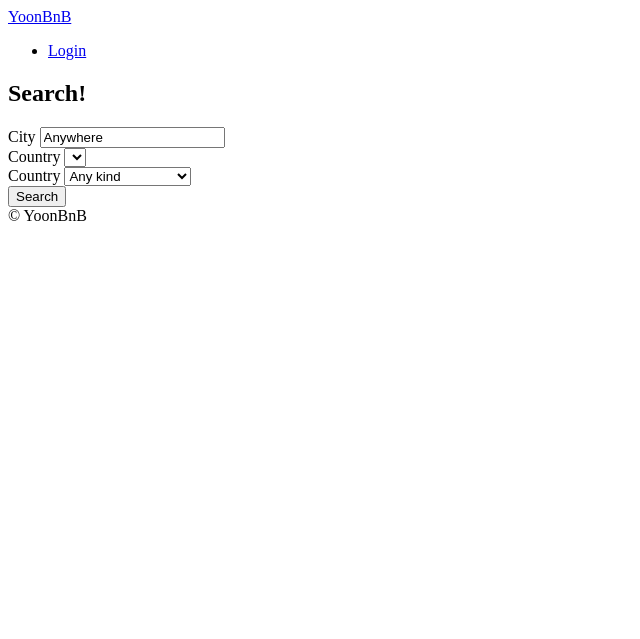
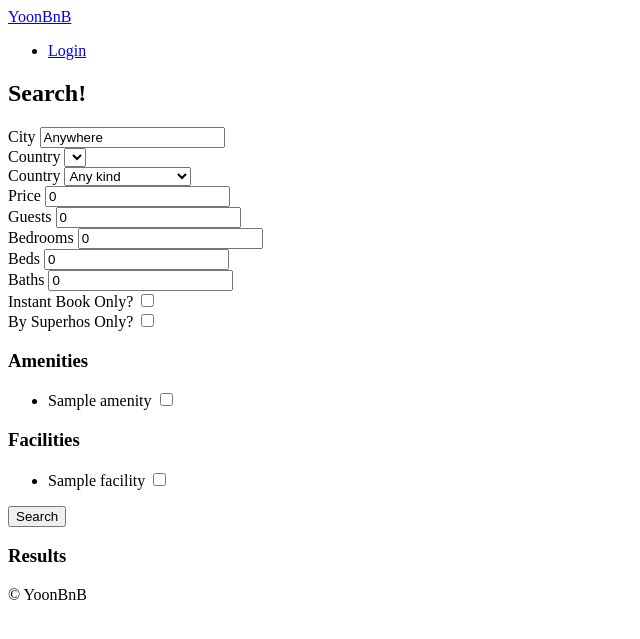
Before and after one commit to yjw8860/airbnb_clone, a Django app: page /rooms/search/ in a window 1280 px wide. Shown: the top 639 px of the page, without its empty margins (0-640 px from the left). Run offline with Django 3.2, Linux system fonts and the light colour scheme; tables that the repository leaves empty hold one stand-in row (values such as "Sample post"); lists and menus that the app fills with data are empty.

Commit message:
search 기능 수작업으로 만들기 끝....엿같음

```diff
--- a/rooms/views.py
+++ b/rooms/views.py
@@ -1,9 +1,10 @@
 from django.views.generic import ListView
 from django.http import Http404
-from rooms.models import Room, RoomType
+from rooms.models import Room, RoomType, Amenity, Facility
 from django.utils import timezone
 from django.shortcuts import render
 from django_countries import countries
+
 
 class HomeView(ListView):
 
@@ -34,16 +35,73 @@ def search(request):
     city = str.capitalize(city)
     country = request.GET.get('country', 'KR')
     room_type = int(request.GET.get('room_type', 0))
-    room_types = RoomType.objects.all()
+
+    price = int(request.GET.get('price', 0))
+    guests = int(request.GET.get('guests', 0))
+    bedrooms = int(request.GET.get('bedrooms', 0))
+    beds = int(request.GET.get('beds', 0))
+    baths = int(request.GET.get('baths', 0))
+    s_amenity = request.GET.getlist('amenities')
+    s_facility = request.GET.getlist('facilities')
+    instant = bool(request.GET.get("instant", False))
+    super_host = bool(request.GET.get("super_host", False))
+
     form = {
         's_room_type': room_type,
         's_country': country,
-        "city": city
+        "city": city,
+        'price':price,
+        'guests':guests,
+        'bedrooms':bedrooms,
+        'beds':beds,
+        'baths':baths,
+        's_amenity':s_amenity,
+        's_facility':s_facility,
+        "instant":instant,
+        "super_host":super_host,
     }
+
+    room_types = RoomType.objects.all()
+    amenities = Amenity.objects.all()
+    facilities = Facility.objects.all()
 
     choices = {
         "countries": countries,
         'room_types': room_types,
+        'amenities':amenities,
+        'facilities':facilities,
     }
 
-    return render(request, "rooms/search.html", {**form, **choices})
+    filter_args = {}
+
+    if city != "Anywhere":
+        filter_args["city__startswith"] = city
+
+    filter_args['country'] = country
+
+    if room_type != 0:
+        filter_args["room_type__pk"] = room_type
+
+    if price != 0:
+        filter_args['price__lte'] = price
+
+    if guests != 0:
+        filter_args['guests__gt'] = guests
+
+    if bedrooms != 0:
+        filter_args['bedrooms__gt'] = bedrooms
+
+    if beds != 0:
+        filter_args['beds__gt'] = beds
+
+    if baths != 0:
+        filter_args['baths__gt'] = baths
+
+    if instant is True:
+        filter_args["instant_book"] = True
+
+
+    rooms = Room.objects.filter(**filter_args)
+
+
+    return render(request, "rooms/search.html", {**form, **choices, "rooms":rooms})
--- a/templates/rooms/search.html
+++ b/templates/rooms/search.html
@@ -35,8 +35,86 @@
             {% endfor %}
             </select>
         </div>
+
+
+        <div>
+            <label for='price'>Price</label>
+            <input value="{{price}}"type='number' name='price' placeholder='Price'/>
+        </div>
+
+        <div>
+            <label for='guests'>Guests</label>
+            <input value="{{guests}}"type='number' name='guests' placeholder='Guests'/>
+        </div>
+
+        <div>
+            <label for='bedrooms'>Bedrooms</label>
+            <input value="{{bedrooms}}" type='number' name='bedrooms' placeholder='Bedrooms'/>
+        </div>
+
+        <div>
+            <label for='beds'>Beds</label>
+            <input value="{{beds}}"type='number' name='beds' placeholder='Beds'/>
+        </div>
+
+        <div>
+            <label for='baths'>Baths</label>
+            <input value="{{baths}}" type='number' name='baths' placeholder='Baths'/>
+        </div>
+
+        <div>
+            <label for='instant'>Instant Book Only?</label>
+            <input type='checkbox' name='instant' {% if instant %}
+            checked
+            {% endif %}/>
+        </div>
+
+        <div>
+            <label for='super_host'>By Superhos Only?</label>
+            <input type='checkbox' name='super_host' {% if super_host %}
+            checked
+            {% endif %}/>
+        </div>
+
+        <div>
+            <h3>Amenities</h3>
+            <ul>
+            {% for amenity in amenities %}
+                <li>
+                    <label for = a_{{amenity.pk}}>{{amenity.name}}</label>
+                    <input
+                    id = a_{{amenity.pk}}
+                    name = 'amenities'
+                    type='checkbox'
+                    value={{amenity.pk}}
+                    {% if amenity.pk|slugify in s_amenity %}
+                        checked
+                    {% endif %}/>
+                </li>
+            {% endfor %}
+            </ul>
+        </div>
+
+        <div>
+            <h3>Facilities</h3>
+            <ul>
+            {% for facility in facilities %}
+                <li>
+                    <label for = f_{{facility.pk}}>{{facility.name}}</label>
+                    <input id = f_{{facility.pk}} name = 'facilities' type='checkbox' value={{facility.pk}}
+                    {% if facility.pk|slugify in s_facility %}
+                        checked
+                    {% endif %}/>
+                </li>
+            {% endfor %}
+            </ul>
+        </div>
         <button>Search</button>
     </form>
+    <h3>Results</h3>
 
+    {% for room in rooms %}
+        <h3>{{room.name}}</h3>
+    {% endfor %}
 
 {% endblock content %}
```
Also changed, not shown: 2 other files.
